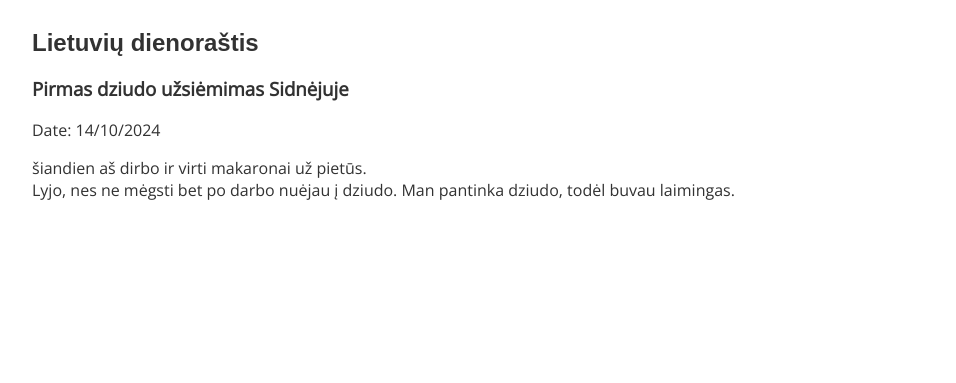
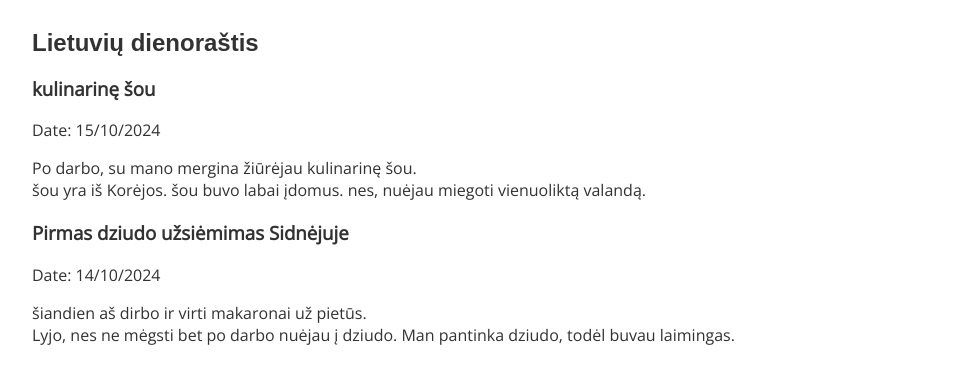
Before and after one commit to r0dg3rl1/r0dg3rl1.github.io, a plain HTML site: page lithuanian-diary.html in a window 1280 px wide. Shown: the part 57-440 px from the top of the page, without its empty margins (158-1114 px from the left). Drawn offline with nearby package versions, Linux system fonts and the light colour scheme; a web font is replaced by a local one.

Commit message:
update diary

```diff
--- a/lithuanian-diary.html
+++ b/lithuanian-diary.html
@@ -19,6 +19,12 @@
       <section id="lithuanian_diary">
         <h2>Lietuvių dienoraštis</h2>
         <article>
+            <h3>kulinarinę šou</h3>
+            <p>Date: 15/10/2024</p>
+            <p>Po darbo, su mano mergina žiūrėjau kulinarinę šou. <br>
+                šou yra iš Korėjos. šou buvo labai įdomus.
+                nes, nuėjau miegoti vienuoliktą valandą.
+            </p>
             <h3>Pirmas dziudo užsiėmimas Sidnėjuje</h3>
             <p>Date: 14/10/2024</p>
             <p>šiandien aš dirbo ir virti makaronai už pietūs. <br>
```
